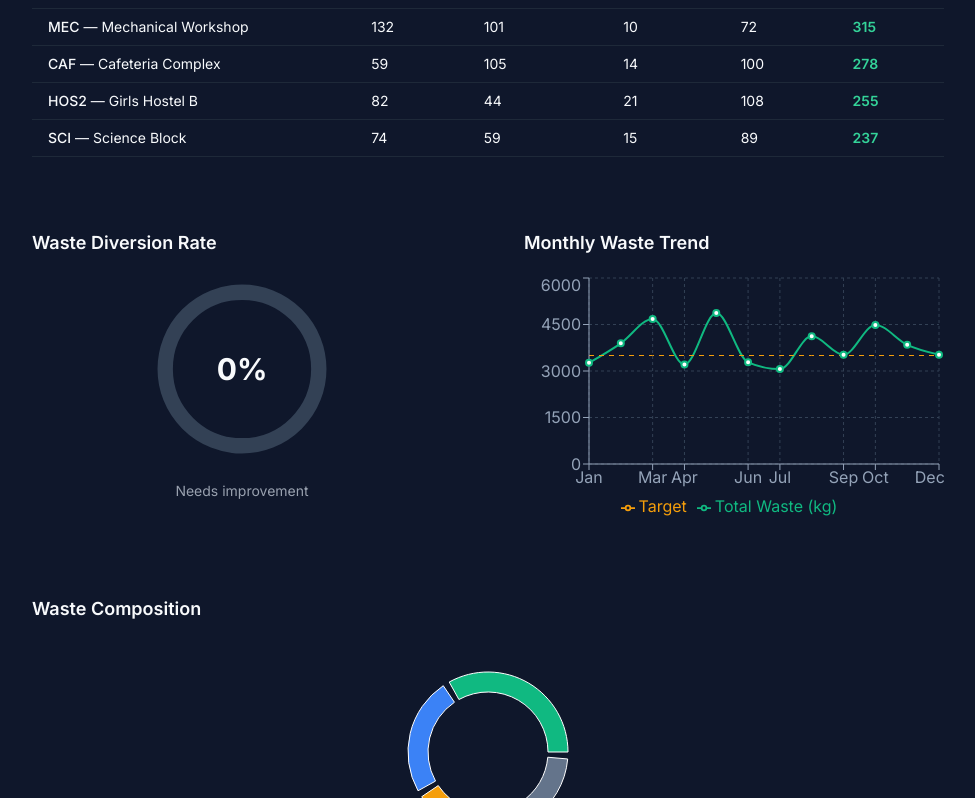
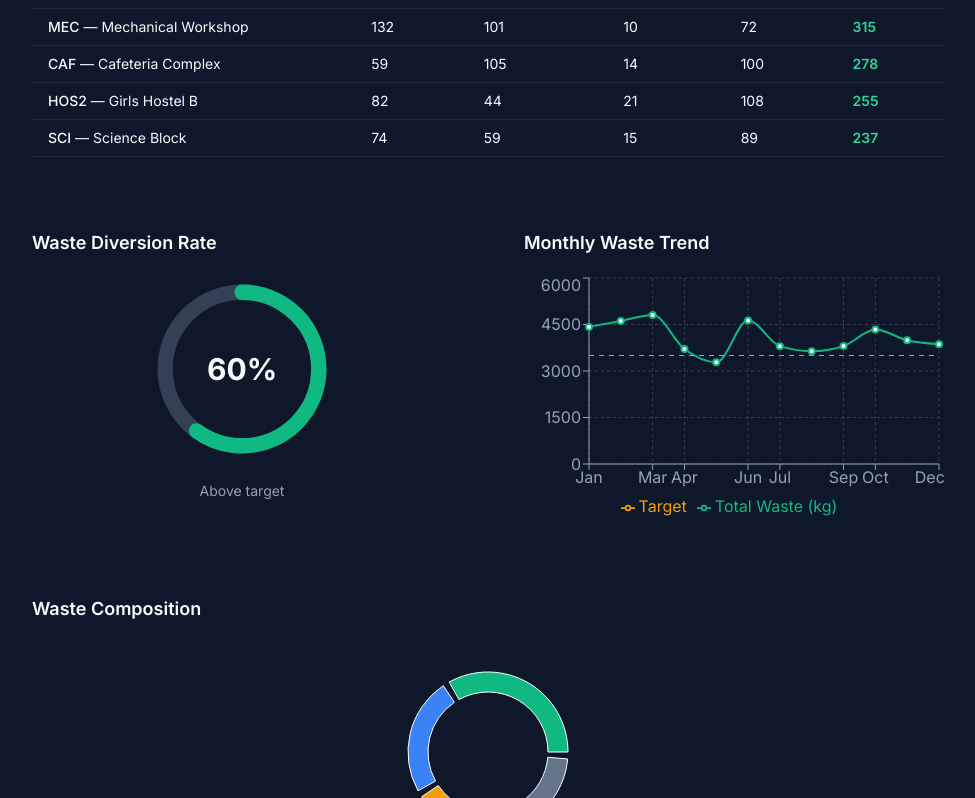
Before and after one commit to segfaultsz/EcoCampusAI, a Next.js app in the folder frontend/: page /waste in a window 1280 px wide. Shown: the part 841-1639 px from the top of the page, without its empty margins (280-1255 px from the left). Built offline with nearby package versions, Linux system fonts and the light colour scheme.

Commit message:
feat(04-05): update charts to react to building prop

```diff
--- a/frontend/src/components/waste/DiversionGauge.jsx
+++ b/frontend/src/components/waste/DiversionGauge.jsx
@@ -1,13 +1,14 @@
 'use client';
-import { useEffect, useState } from 'react';
+import { useEffect, useState, useMemo } from 'react';
 
-function generateDiversion() {
-  return Math.floor(Math.random() * 60) + 30; // 30-90%
+function generateDiversion(building) {
+  const seed = building ? building.length : 1;
+  return Math.floor(Math.random() * 60 * seed) % 60 + 30; // 30-90%
 }
 
-export default function DiversionGauge() {
+export default function DiversionGauge({ building = 'All Buildings' }) {
   const [value, setValue] = useState(0);
-  const target = generateDiversion();
+  const target = useMemo(() => generateDiversion(building), [building]);
 
   useEffect(() => {
     let start = null;
--- a/frontend/src/components/waste/WasteStackedBar.jsx
+++ b/frontend/src/components/waste/WasteStackedBar.jsx
@@ -1,18 +1,22 @@
 'use client';
+import { useMemo } from 'react';
 import { BarChart, Bar, XAxis, YAxis, CartesianGrid, Tooltip, ResponsiveContainer, Legend } from 'recharts';
 
-function generateData() {
+function generateData(building) {
+  // Use building string length or char codes to pseudo-randomly seed data so it's consistent per building
+  const seed = building ? building.length : 1;
   return Array.from({ length: 30 }, (_, i) => ({
     day: i + 1,
-    organic: Math.floor(Math.random() * 50) + 30,
-    recyclable: Math.floor(Math.random() * 40) + 20,
-    e_waste: Math.floor(Math.random() * 10) + 5,
-    general: Math.floor(Math.random() * 60) + 40,
+    organic: Math.floor(Math.random() * 50 * seed) % 50 + 30,
+    recyclable: Math.floor(Math.random() * 40 * seed) % 40 + 20,
+    e_waste: Math.floor(Math.random() * 10 * seed) % 10 + 5,
+    general: Math.floor(Math.random() * 60 * seed) % 60 + 40,
   }));
 }
 
-export default function WasteStackedBar() {
-  const data = generateData();
+export default function WasteStackedBar({ building = 'All Buildings' }) {
+  const data = useMemo(() => generateData(building), [building]);
+
   return (
     <ResponsiveContainer width="100%" height={250}>
       <BarChart data={data}>
--- a/frontend/src/components/waste/WasteTrendChart.jsx
+++ b/frontend/src/components/waste/WasteTrendChart.jsx
@@ -1,18 +1,21 @@
 'use client';
+import { useMemo } from 'react';
 import { LineChart, Line, XAxis, YAxis, CartesianGrid, Tooltip, ResponsiveContainer, Legend } from 'recharts';
 
 const months = ['Jan','Feb','Mar','Apr','May','Jun','Jul','Aug','Sep','Oct','Nov','Dec'];
-function generateData() {
+function generateData(building) {
+  const seed = building ? building.length : 1;
   return months.map((m, i) => ({
     month: m,
-    total: Math.floor(Math.random() * 2000) + 3000 + (i >= 6 ? -500 : 0),
+    total: Math.floor(Math.random() * 2000 * seed) % 2000 + 3000 + (i >= 6 ? -500 : 0),
   }));
 }
 
 const target = 3500;
 
-export default function WasteTrendChart() {
-  const data = generateData();
+export default function WasteTrendChart({ building = 'All Buildings' }) {
+  const data = useMemo(() => generateData(building), [building]);
+
   return (
     <ResponsiveContainer width="100%" height={250}>
       <LineChart data={data}>
```
